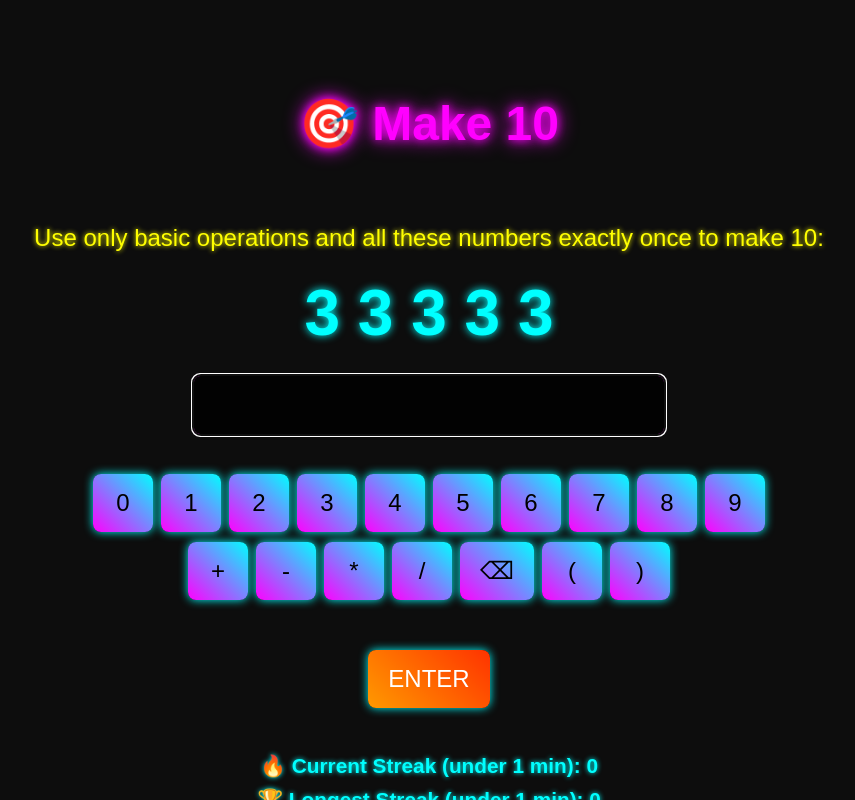
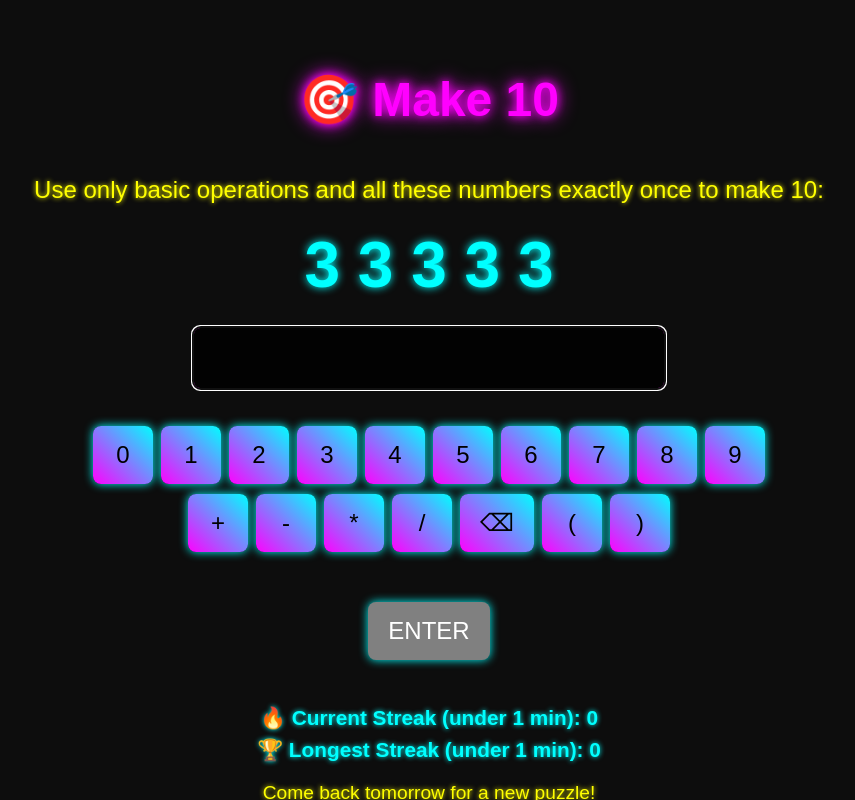
Before and after one commit to garry-singh/maketen, a Next.js app: page / in a window 1280 px wide. Shown: the whole page, without its empty margins (211-1066 px from the left). Built offline with nearby package versions, Linux system fonts and the light colour scheme.

Commit message:
Add persistent storage for streaks

```diff
--- a/app/components/MakeTen.css
+++ b/app/components/MakeTen.css
@@ -17,7 +17,7 @@ body {
     font-size: 3rem;
     color: #f0f;
     text-shadow: 0 0 10px #f0f, 0 0 20px #f0f;
-    margin: 96px 0px 72px;
+    margin: 72px 0px 48px;
   }
 
   .instructions {
@@ -39,11 +39,12 @@ body {
     background: rgba(0, 0, 0, 0.8);
     border: 2px solid #f0f;
     color: #0ff;
-    padding: 15px;
+    padding: 16px;
     font-size: 1.5rem;
     border-radius: 8px;
     text-align: center;
     width: 60%;
+    margin-bottom: 16px;
   }
 
   .keyboard {
@@ -82,6 +83,12 @@ body {
   .special {
     background: linear-gradient(45deg, #ff9900, #ff3300);
     color: #fff;
+    margin-bottom: -16px;
+  }
+
+  .solved {
+    background: grey;
+    color: #fff;
   }
 
   .submit-row {
@@ -92,14 +99,14 @@ body {
     font-size: 1.5rem;
     color: #ff0;
     text-shadow: 0 0 10px #ff0;
-    margin-top: 20px;
+    margin-top: 16px;
   }
 
   .streak {
     font-size: 1.3rem;
     color: #0ff;
     text-shadow: 0 0 5px #0ff;
-    margin-top: 10px;
+    margin-top: 8px;
   }
 
   .footer {
--- a/app/components/MakeTen.tsx
+++ b/app/components/MakeTen.tsx
@@ -1,7 +1,7 @@
 "use client";
 
 import React, { useState, useEffect } from "react";
-import "./MakeTen.css"; // Import the new CSS file
+import "./MakeTen.css";
 
 const numbers = ["0", "1", "2", "3", "4", "5", "6", "7", "8", "9"];
 const operators = ["+", "-", "*", "/", "⌫", "(", ")"];
@@ -89,30 +89,38 @@ const MakeTen: React.FC = () => {
   const [startTime, setStartTime] = useState<number>(Date.now());
   const [streak, setStreak] = useState<number>(0);
   const [longestStreak, setLongestStreak] = useState<number>(0);
+  const [solved, setSolved] = useState<boolean>(false);
 
   useEffect(() => {
     setPuzzle(generateDailyPuzzle());
     setStartTime(Date.now());
   }, []);
 
-  const checkSolution = () => {
-    try {
-      const timeElapsed = Math.floor((Date.now() - startTime) / 1000);
-      if (eval(userInput) === 10) {
-        setMessage(`✅ Correct! Solved in ${timeElapsed} seconds!`);
-        if (timeElapsed < 60) {
-          setStreak((prev) => prev + 1);
-          setLongestStreak((prev) => Math.max(prev + 1, longestStreak));
-        }
-      } else {
-        setMessage("❌ Incorrect. Try again!");
-      }
-    } catch {
-      setMessage(
-        "❌ Invalid equation. Use only the given numbers and operations."
+  useEffect(() => {
+    if (typeof window !== "undefined") {
+      const savedStreak = parseInt(localStorage.getItem("streak") || "0");
+      const savedLongestStreak = parseInt(
+        localStorage.getItem("longestStreak") || "0"
       );
+      const savedSolved = localStorage.getItem("solvedToday") === "true";
+      setStreak(savedStreak);
+      setLongestStreak(savedLongestStreak);
+      setSolved(savedSolved);
     }
-  };
+  }, []);
+
+  useEffect(() => {
+    if (typeof window !== "undefined") {
+      localStorage.setItem("streak", streak.toString());
+      localStorage.setItem("longestStreak", longestStreak.toString());
+    }
+  }, [streak, longestStreak]);
+
+  useEffect(() => {
+    if (typeof window !== "undefined" && solved) {
+      localStorage.setItem("solvedToday", "true");
+    }
+  }, [solved]);
 
   const handleKeyboardClick = (key: string) => {
     if (key === "ENTER") {
@@ -132,13 +140,38 @@ const MakeTen: React.FC = () => {
     setUserInput(filteredValue);
   };
 
+  const checkSolution = () => {
+    if (solved) return;
+
+    try {
+      const timeElapsed = Math.floor((Date.now() - startTime) / 1000);
+      if (eval(userInput) === 10) {
+        setMessage(`✅ Correct! Solved in ${timeElapsed} seconds!`);
+        setSolved(true);
+        if (timeElapsed < 60) {
+          setStreak((prev) => {
+            const newStreak = prev + 1;
+            setLongestStreak((prevLongest) => Math.max(newStreak, prevLongest));
+            return newStreak;
+          });
+        }
+      } else {
+        setMessage("❌ Incorrect. Try again!");
+      }
+    } catch {
+      setMessage(
+        "❌ Invalid equation. Use only the given numbers and operations."
+      );
+    }
+  };
+
   if (!puzzle) {
     return <p className="loading">Loading today&apos;s puzzle...</p>;
   }
 
   return (
     <div className="container">
-      <h2 className="title">🎯 Make 10</h2>
+      <h2 className="title">🎯 Make 10 </h2>
       <p className="instructions">
         Use only basic operations and all these numbers exactly once to make 10:
       </p>
@@ -148,11 +181,10 @@ const MakeTen: React.FC = () => {
         value={userInput}
         onChange={handleInputChange}
         className="input-box"
+        disabled={solved}
         autoFocus
       />
       <br />
-      <br />
-
       <div className="keyboard">
         <div className="keyboard-row numbers-row">
           {numbers.map((num) => (
@@ -178,13 +210,15 @@ const MakeTen: React.FC = () => {
         </div>
         <div className="keyboard-row submit-row">
           <button
-            className="key special"
-            onClick={() => handleKeyboardClick("ENTER")}
+            className="key special solved"
+            onClick={checkSolution}
+            disabled={solved}
           >
             ENTER
           </button>
         </div>
       </div>
+      <br />
       <br />
       <br />
       {message && <h3 className="message">{message}</h3>}
```
